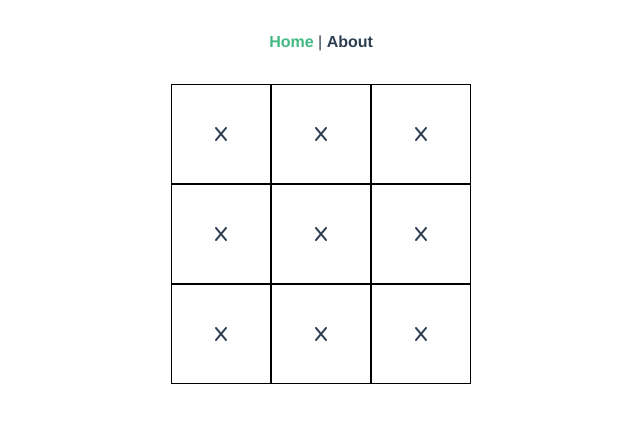
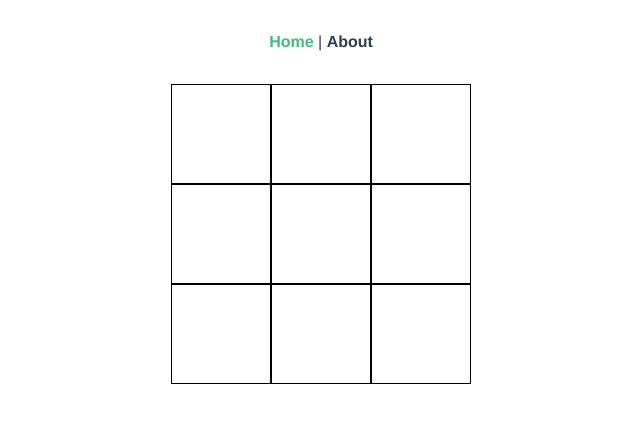
Before and after one commit to ALONUCLEAR/VueJSTicTacToe, a Vue app in the folder tic-tac-toe/: page / in a window 1280 px wide. Shown: the top 422 px of the page, without its empty margins (319-959 px from the left). Built offline with nearby package versions, Linux system fonts and the light colour scheme.

Commit message:
fix(Board.vue): remove demo x content and add circle and x DMs to set icon class

```diff
--- a/tic-tac-toe/src/components/Board.vue
+++ b/tic-tac-toe/src/components/Board.vue
@@ -1,9 +1,7 @@
 <template>
   <div class="board container">
     <div v-for="(row, index) in cells" :key="index" class="row justify-content-center">
-      <i v-for="(cell, colIndex) in row" :key="colIndex" class="fa-solid square">
-        {{cell}}
-      </i>
+      <i v-for="(cell, colIndex) in row" :key="colIndex" class="square" :class="cell"/>
     </div>
   </div>
 </template>
@@ -24,10 +22,12 @@
   data() {
     return {
       cells: [],
+      circle: "fa-regular fa-circle",
+      x: "fa-solid fa-x",
     }
   },
   created() {
-    this.cells = Array.from({length: this.rows}).map(() => Array.from({length: this.columns}, () => 'x'));
+    this.cells = Array.from({length: this.rows}).map(() => Array.from({length: this.columns}, () => ''));
     console.log(this.cells);
   }
 }
```
